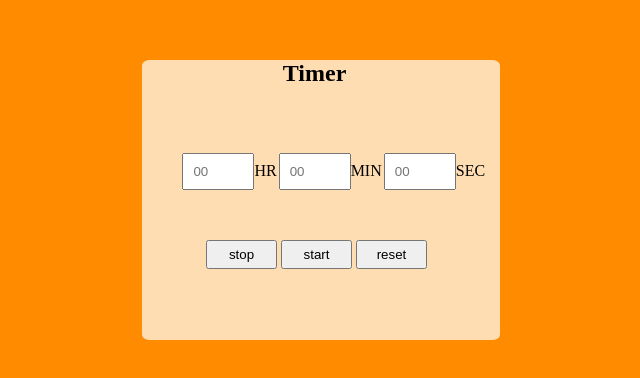
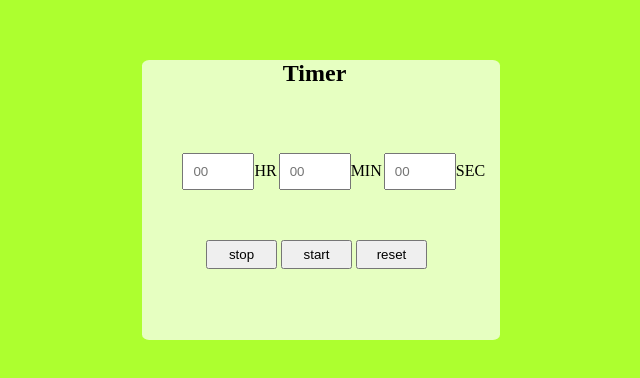
Before and after one commit to rajabhijeet116/rajabhijeet116.github.io, a plain HTML site: page index.html in a window 1280 px wide. Shown: the part 164-542 px from the top of the page, without its empty margins (306-946 px from the left). Drawn offline with Linux system fonts and the light colour scheme.

Commit message:
backgrouund change

```diff
--- a/base.css
+++ b/base.css
@@ -1,7 +1,7 @@
 *{margin:0;
 padding:0;}
 
-body{background-color:darkorange;
+body{background-color:greenyellow;
 background-size:cover;
 }
 #timer{width:28vw;
```
